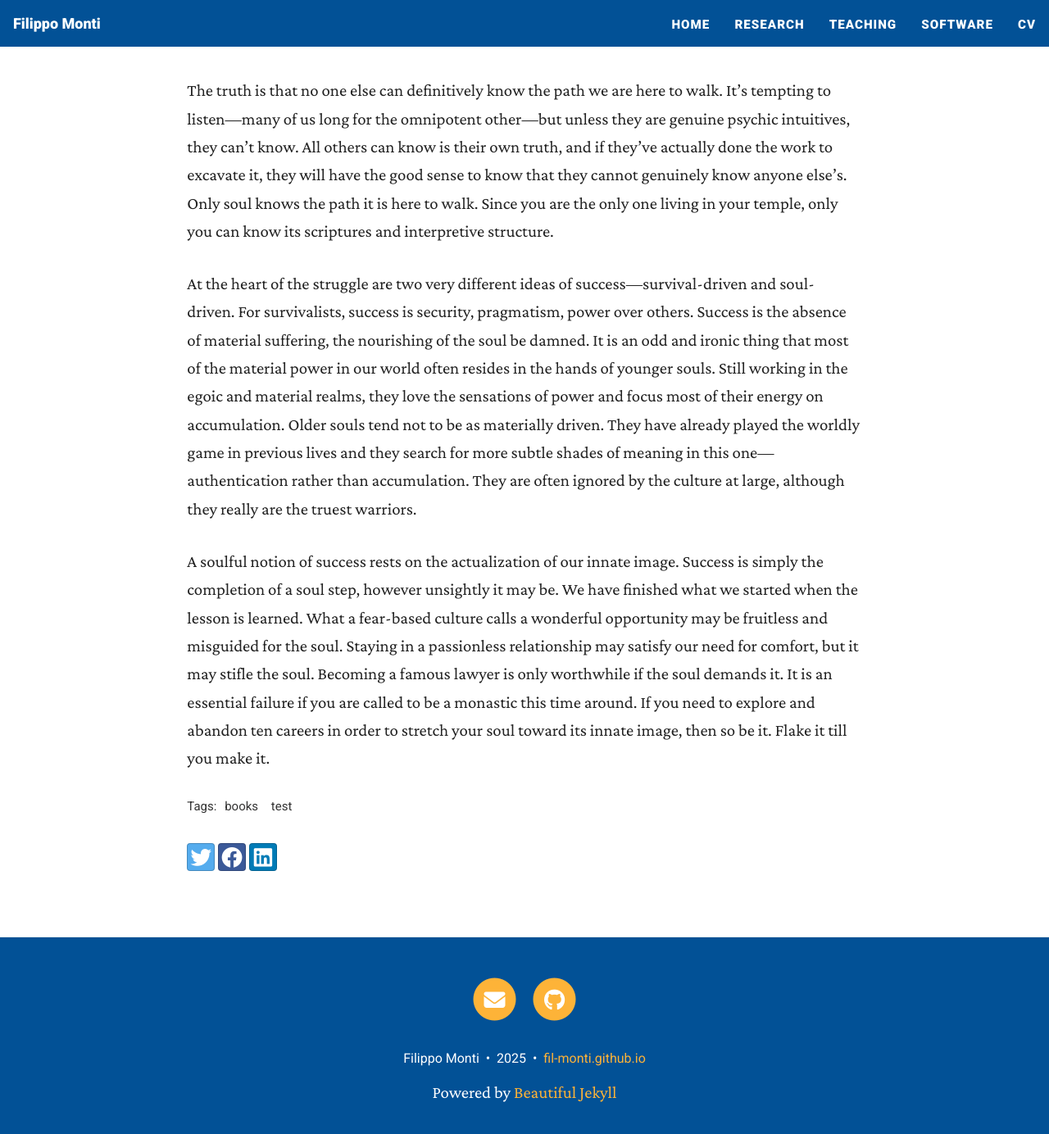
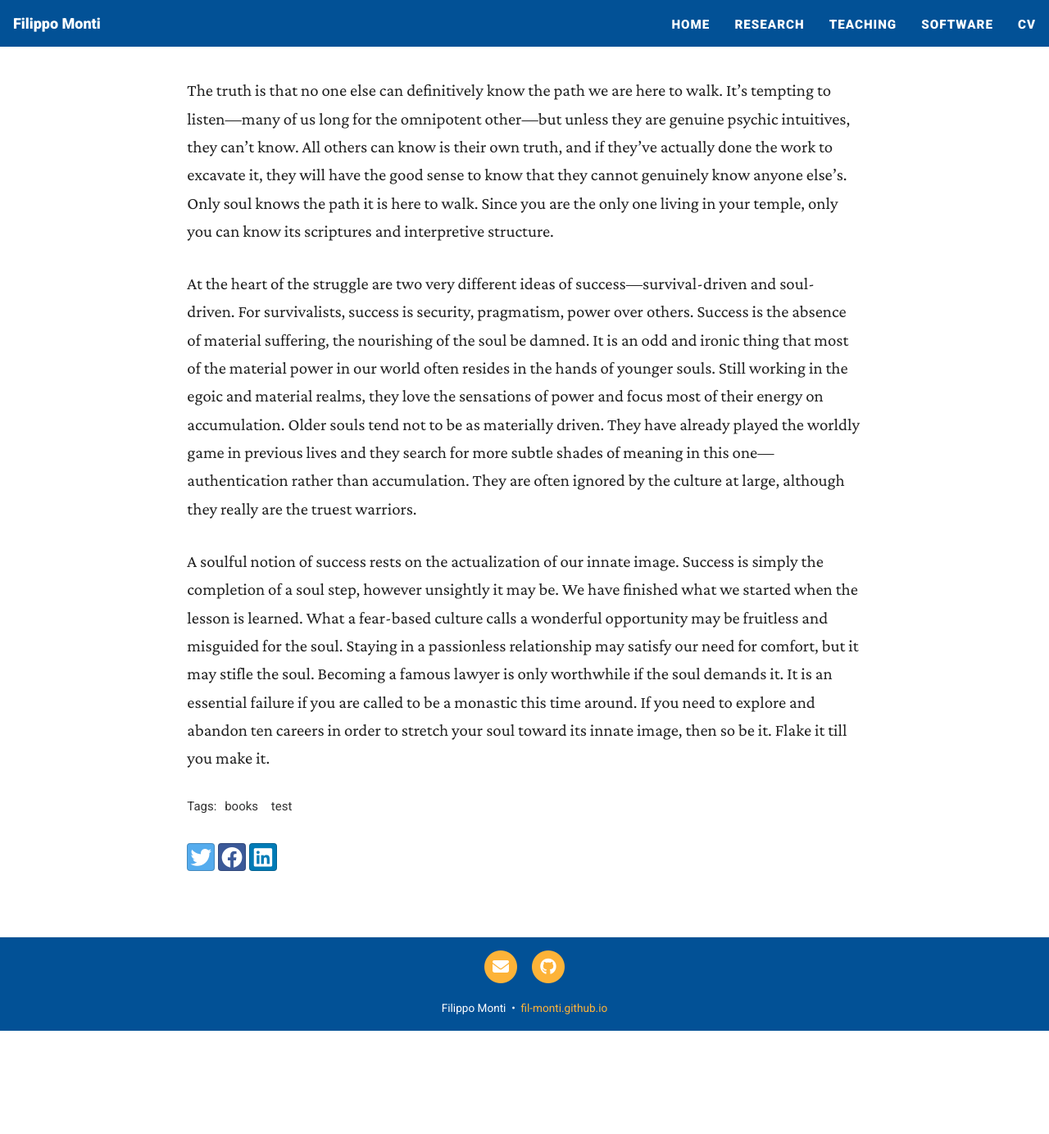
Before and after one commit to fil-monti/fil-monti.github.io, a Jekyll site: the page built from _posts/2020-02-26-flake-it-till-you-make-it.md, in a window 1280 px wide and 1400 px high, scrolled down 569 px. Shown: the top 1384 px of the window at 82% size. Built offline with Jekyll 4.4.1, drawn with Linux system fonts in a browser that asks for light colours; nearby versions of some CDN libraries; after the commit the page ends 1827 px from its top, so only the background shows below that.

Commit message:
update home page and footer

```diff
--- a/_includes/footer.html
+++ b/_includes/footer.html
@@ -13,9 +13,9 @@
       <p class="copyright text-muted">
       {% if site.author %}
         {{ site.author }}
-        &nbsp;&bull;&nbsp;
+<!--        &nbsp;&bull;&nbsp;-->
       {% endif %}
-      {{ site.time | date: '%Y' }}
+<!--      {{ site.time | date: '%Y' }}-->
 
       {% if site.url-pretty %}
         &nbsp;&bull;&nbsp;
@@ -36,11 +36,11 @@
         <a title="Edit this page on GitHub" href="{{ site.github.repository_url }}/edit/{{ site.github.source.branch }}/{{ page.path }}" class="text_muted">Edit page</a>
        {% endif%}
 
-      </p>
-      {% unless site.remove-ads %}<p class="theme-by text-muted">
-        Powered by
-        <a href="https://beautifuljekyll.com">Beautiful Jekyll</a>
-      </p>{% endunless %}
+<!--      </p>-->
+<!--      {% unless site.remove-ads %}<p class="theme-by text-muted">-->
+<!--        Powered by-->
+<!--        <a href="https://beautifuljekyll.com">Beautiful Jekyll</a>-->
+<!--      </p>{% endunless %}-->
       </div>
     </div>
   </div>
--- a/assets/css/beautifuljekyll.css
+++ b/assets/css/beautifuljekyll.css
@@ -392,11 +392,13 @@ img {
 
 /* --- Footer --- */
 
+
 footer {
-  padding: 1.875rem 0;
+    padding-top: 1rem;
+    padding-bottom: 1rem;
     border-top: 1px #EAEAEA solid;
     margin-top: 3.125rem;
-  font-size: 0.875rem;
+    font-size: 0.9rem;
     background-color: {{ site.footer-col | default: "#EAEAEA" }};
 {% if site.footer-img %}
     background-image: url({{ site.footer-img | relative_url }});
@@ -404,8 +406,12 @@ footer {
 {% endif %}
 }
 
-footer p.text-muted {
+footer p.text-muted,
+footer p {
     color: {{ site.footer-text-col | default: "#777777" }} !important;
+    margin: 0;
+    text-align: center;
+    font-size: 0.85rem;
 }
 
 footer a {
@@ -420,38 +426,39 @@ footer a:focus {
 footer .list-inline {
     margin: 0;
     padding: 0;
-  margin-bottom: 1.875rem;
+    margin-bottom: 1rem;
 }
-footer .copyright {
+
+footer .list-inline-item a {
+    width: 2rem;        /* smaller circle (default is likely 3.75rem or 4rem) */
+    height: 2rem;
+    font-size: 1rem;  /* smaller icon inside */
+    line-height: 1rem;  /* centers icon vertically */
+}
+
+footer .copyright,
+footer .theme-by,
+footer .footer-custom-content {
     font-family: 'Roboto', sans-serif;
     text-align: center;
-  margin-bottom: 0;
-  margin-top: 0;
-}
-footer .theme-by {
-  text-align: center;
     margin: 0.625rem 0 0;
-}
-footer .footer-custom-content {
-  text-align: center;
-  margin-bottom: 0.9375rem;
-  font-family: 'Roboto', sans-serif;
+    font-size: 0.85rem;
 }
 
-@media (min-width: 768px) {
-  footer {
-    padding: 3.125rem 0;
-  }
-  footer .footer-links {
-    font-size: 1.125rem;
-  }
-  footer .copyright {
-    font-size: 1rem;
-  }
-  footer .footer-custom-content {
-    font-size: 1rem;
-  }
-}
+/*@media (min-width: 768px) {*/
+/*  footer {*/
+/*    padding: 3.125rem 0;*/
+/*  }*/
+/*  footer .footer-links {*/
+/*    font-size: 1.125rem;*/
+/*  }*/
+/*  footer .copyright {*/
+/*    font-size: 1rem;*/
+/*  }*/
+/*  footer .footer-custom-content {*/
+/*    font-size: 1rem;*/
+/*  }*/
+/*}*/
 
 /* --- Post preview (feed) --- */
 
--- a/assets/css/custom.css
+++ b/assets/css/custom.css
@@ -2,6 +2,7 @@
 @import url("./teaching.css");
 @import url("./papers.css");
 @import url("./headerCompact.css");
+@import url("./homepage.css");
 h1, h2, h3 {
     font-family: 'Inter', sans-serif;
 }
@@ -10,59 +11,60 @@ body {
     font-family: 'Crimson Pro', serif;
 }
 
-.page-header .page-title,
-header.page-header .page-title,
-h1.page-title {
-    font-size: clamp(1.8rem, 4vw, 2.4rem) !important;
-    line-height: 1.1 !important;
-    margin-bottom: 0.35rem !important;
-    letter-spacing: -0.02em;
-    text-align: center;
-}
+
+/*.page-header .page-title,*/
+/*header.page-header .page-title,*/
+/*h1.page-title {*/
+/*    font-size: clamp(1.8rem, 4vw, 2.4rem) !important;*/
+/*    line-height: 1.1 !important;*/
+/*    margin-bottom: 0.35rem !important;*/
+/*    letter-spacing: -0.02em;*/
+/*    text-align: center;*/
+/*}*/
 
 /* Beautiful Jekyll: shrink page hero */
-.page-header {           /* the whole hero block */
-    padding: 1.2rem 0 !important;     /* was large; tighten vertically */
-    margin-bottom: 1.6rem !important; /* less gap before body */
-}
+/*.page-header {           !* the whole hero block *!*/
+/*    padding: 1.2rem 0 !important;     !* was large; tighten vertically *!*/
+/*    margin-bottom: 1.6rem !important; !* less gap before body *!*/
+/*}*/
 
-.page-header .page-title, h1.page-title {
-    font-size: clamp(1.8rem, 4vw, 2.4rem) !important;
-    line-height: 1.12 !important;
-    margin: 0 0 0.4rem 0 !important;
-    font-weight: 700 !important;
-    letter-spacing: -0.02em;
-    text-align: center;
-}
+/*.page-header .page-title, h1.page-title {*/
+/*    font-size: clamp(1.8rem, 4vw, 2.4rem) !important;*/
+/*    line-height: 1.12 !important;*/
+/*    margin: 0 0 0.4rem 0 !important;*/
+/*    font-weight: 700 !important;*/
+/*    letter-spacing: -0.02em;*/
+/*    text-align: center;*/
+/*}*/
 
-.page-header .page-subtitle, h2.page-subtitle {
-    font-size: 1.05rem !important;
-    margin: 0 0 1.2rem 0 !important;
-    font-weight: 400 !important;
-    color: #333 !important;
-}
+/*.page-header .page-subtitle, h2.page-subtitle {*/
+/*    font-size: 1.05rem !important;*/
+/*    margin: 0 0 1.2rem 0 !important;*/
+/*    font-weight: 400 !important;*/
+/*    color: #333 !important;*/
+/*}*/
 
-.page-header .page-subtitle,
-h2.page-subtitle {
-    font-size: 1.05rem !important;
-    margin-top: 0 !important;
-    margin-bottom: 1.6rem !important;
-    font-weight: 400;
-    color: #333;
-}
-h2.subsection-title + p,
-h2.subsection-title + ul,
-h2.subsection-title + div,
-h2.subsection-title + ol {
-    margin-top: 0 !important;
-    margin-bottom: 0 !important;
-}
+/*.page-header .page-subtitle,*/
+/*h2.page-subtitle {*/
+/*    font-size: 1.05rem !important;*/
+/*    margin-top: 0 !important;*/
+/*    margin-bottom: 1.6rem !important;*/
+/*    font-weight: 400;*/
+/*    color: #333;*/
+/*}*/
+/*h2.subsection-title + p,*/
+/*h2.subsection-title + ul,*/
+/*h2.subsection-title + div,*/
+/*h2.subsection-title + ol {*/
+/*    margin-top: 0 !important;*/
+/*    margin-bottom: 0 !important;*/
+/*}*/
 
 
 /* Most themes add big padding around the hero container */
-.page-header {
-    padding: 1.2rem 0 1.2rem !important;  /* reduce vertical space */
-}
+/*.page-header {*/
+/*    padding: 1.2rem 0 1.2rem !important;  !* reduce vertical space *!*/
+/*}*/
 
 
 
@@ -162,15 +164,9 @@ body > main {
 footer {
     flex-shrink: 0;
 }
-
-
-
-
 .container-md {
     max-width: 1400px;
 }
-
-
 
 /* Make the top blue navbar thinner */
 .navbar,
@@ -198,8 +194,33 @@ footer {
 }
 
 /* Ensure hero image sits flush with the navbar */
-.intro-header,
-.page-header {
-    margin-top: 0 !important;
-    padding-top: 0 !important;
+/*.intro-header,*/
+/*.page-header {*/
+/*    margin-top: 0 !important;*/
+/*    padding-top: 0 !important;*/
+/*}*/
+/* Keep navbar flush with content (no white line) */
+.navbar-custom { margin-bottom: 0 !important; border-bottom: none !important; }
+
+/* ✅ Home/hero pages only: remove the top gap */
+/*.header-section.has-img .intro-header.big-img {*/
+/*    margin-top: 3.5rem !important;*/
+/*    padding-top: 4rem !important;*/
+/*}*/
+
+/* ✅ All other pages: restore the usual spacing below the navbar */
+.header-section .intro-header:not(.big-img),
+.header-section .no-img,
+.page-header:not(.big-img) {
+    margin-top: 6rem !important;   /* or 5rem if you prefer the larger default */
+    /* padding-top can stay as-is */
 }
+
+
+/* Remove white gap only where there’s a big hero */
+.navbar-custom { margin-bottom: 0; border-bottom: none; }
+.header-section.has-img .intro-header.big-img { margin-top: 0; }   /* no !important */
+
+/* Non-hero pages keep normal offset below navbar */
+.header-section .intro-header:not(.big-img),
+.header-section .no-img { margin-top: 3.1875rem; }
--- /dev/null
+++ b/assets/css/homepage.css
@@ -0,0 +1,109 @@
+.about-section {
+    display: flex;
+    align-items: stretch;     /* ensures both elements take same height */
+    gap: 2rem;                /* space between image and text */
+}
+
+/*.about-photo {*/
+/*    height: auto;*/
+/*    width: 270px;             !* or any fixed width you like *!*/
+/*    object-fit: cover;        !* avoids distortion *!*/
+/*    border-radius: 10px;*/
+/*    !*height: 100%;*!*/
+/*    max-height: none;*/
+/*}*/
+/*.about-photo {*/
+/*    width: 250px;              !* or any size that fits your layout *!*/
+/*    height: 250px;             !* must match width for a circle *!*/
+/*    border-radius: 50%;        !* makes it circular *!*/
+/*    object-fit: cover;         !* ensures image fills circle nicely *!*/
+/*    !*border: 3px solid #fff;    !* optional white border like homepage *!*!*/
+/*    box-shadow: 0 3px 10px rgba(0, 0, 0, 0.2); !* subtle shadow *!*/
+/*}*/
+.about-photo {
+    width: 270px;           /* pick a size that fits your layout */
+    height: 270px;          /* must exactly match width */
+    border-radius: 50%;     /* perfect circle */
+    object-fit: cover;      /* ensures face fills the circle */
+    flex-shrink: 0;         /* prevent flexbox from squashing it */
+    box-shadow: 0 3px 10px rgba(0, 0, 0, 0.25);
+    margin-top:0.8rem;
+}
+
+.about-text {
+    display: flex;
+    flex-direction: column;
+    justify-content: center;  /* vertically center text if image is taller */
+    line-height: 1.6;
+    font-size: 1.05rem;
+}
+
+
+/* ============================= */
+/*  HOME PAGE EXCLUSIVE STYLING  */
+/* ============================= */
+/* Center the title/subtitle vertically inside the hero */
+body.homepage .header-section .intro-header {
+    position: relative;
+    display: flex;
+    align-items: center;       /* centers vertically */
+    justify-content: center;   /* centers horizontally */
+    flex-direction: column;
+    padding: 0 !important;     /* remove extra padding */
+    min-height: 90vh;          /* make it tall enough to fill screen */
+    background-position: center center;
+    background-size: cover;
+    margin-bottom: 3rem !important;
+}
+
+/* Ensure overlay still works */
+body.homepage .big-img::before {
+    content: "";
+    position: absolute;
+    inset: 0;
+    background: rgba(0, 0, 0, 0.25);
+    z-index: 1;
+}
+
+/* Make sure text appears above overlay */
+body.homepage .page-heading {
+    position: relative;
+    z-index: 2;
+    text-align: center;
+}
+
+body.homepage .intro-header .page-heading h1 {
+    font-size: clamp(2.8rem, 6vw, 3.8rem);
+    font-weight: 800;
+    color: #fff;
+    text-shadow: 0 2px 4px rgba(0,0,0,0.4);
+    margin-bottom: 0.4rem;
+    letter-spacing: -0.03em;
+}
+
+body.homepage .intro-header .page-subheading {
+    font-size: 1.3rem;
+    font-weight: 400;
+    color: #fff;
+    text-shadow: 0 2px 4px rgba(0,0,0,0.4);
+}
+
+body.homepage .post-meta {
+    display: none !important;
+}
+
+body.homepage .profile-pic-wrapper {
+    display: flex;
+    justify-content: center;
+    margin-top: 1.2rem;
+    margin-bottom: 1.8rem;
+}
+
+body.homepage .profile-pic {
+    width: 160px;             /* adjust size as you like */
+    height: 160px;
+    border-radius: 50%;       /* makes it circular */
+    object-fit: cover;        /* ensures it fills the circle nicely */
+    border: 3px solid #fff;   /* optional white border */
+    box-shadow: 0 3px 10px rgba(0, 0, 0, 0.2); /* subtle shadow */
+}
```
Also changed, not shown: index.html (+29 -20 lines). Lines whose indentation alone changed are shown as unchanged.
